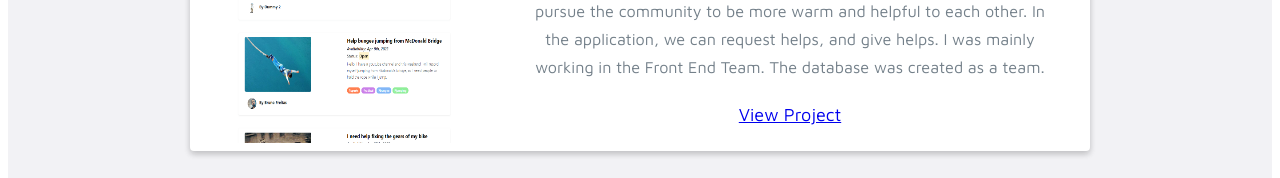
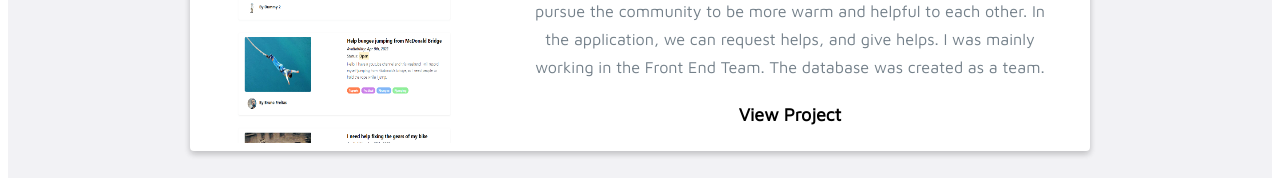
Before and after one commit to JoyyCho/Portfolio_Live, a website: page index.html in a window 1280 px wide. Shown: the part 3224-3402 px from the top of the page. Drawn offline with nearby package versions, Linux system fonts and the light colour scheme.

Commit message:
add a class for project in index

```diff
--- a/index.html
+++ b/index.html
@@ -183,7 +183,7 @@
                         <p>
                             It is an application with MERN Technology, which stands for Mongo DB, Express, React, and Node, with classmates from school. The platform was created from an idea to help each other in the community. We pursue the community to be more warm and helpful to each other. In the application, we can request helps, and give helps. I was mainly working in the Front End Team. The database was created as a team.
                         </p>
-                             <a href="https://github.com/lendahandcorp/lendahand" target="_blank">View Project</a>
+                             <a href="https://github.com/lendahandcorp/lendahand" target="_blank" class="text-decoration-none text-project">View Project</a>
 <!--                         <a href="https://lendahand.onrender.com/" target="_blank" class="text-decoration-none text-project">View Project</a> -->
                     </div>
                     <!-- End .project-info -->
```
